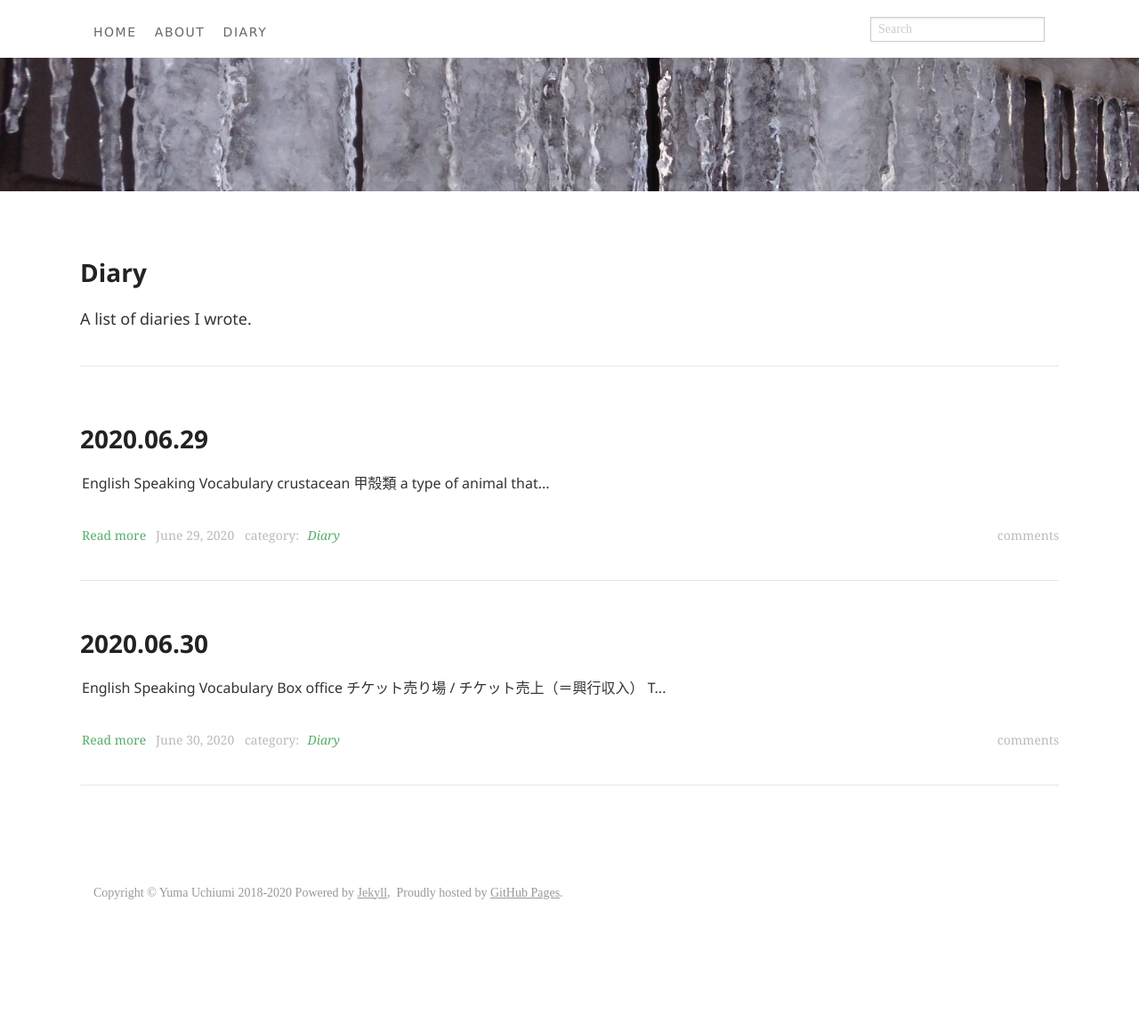
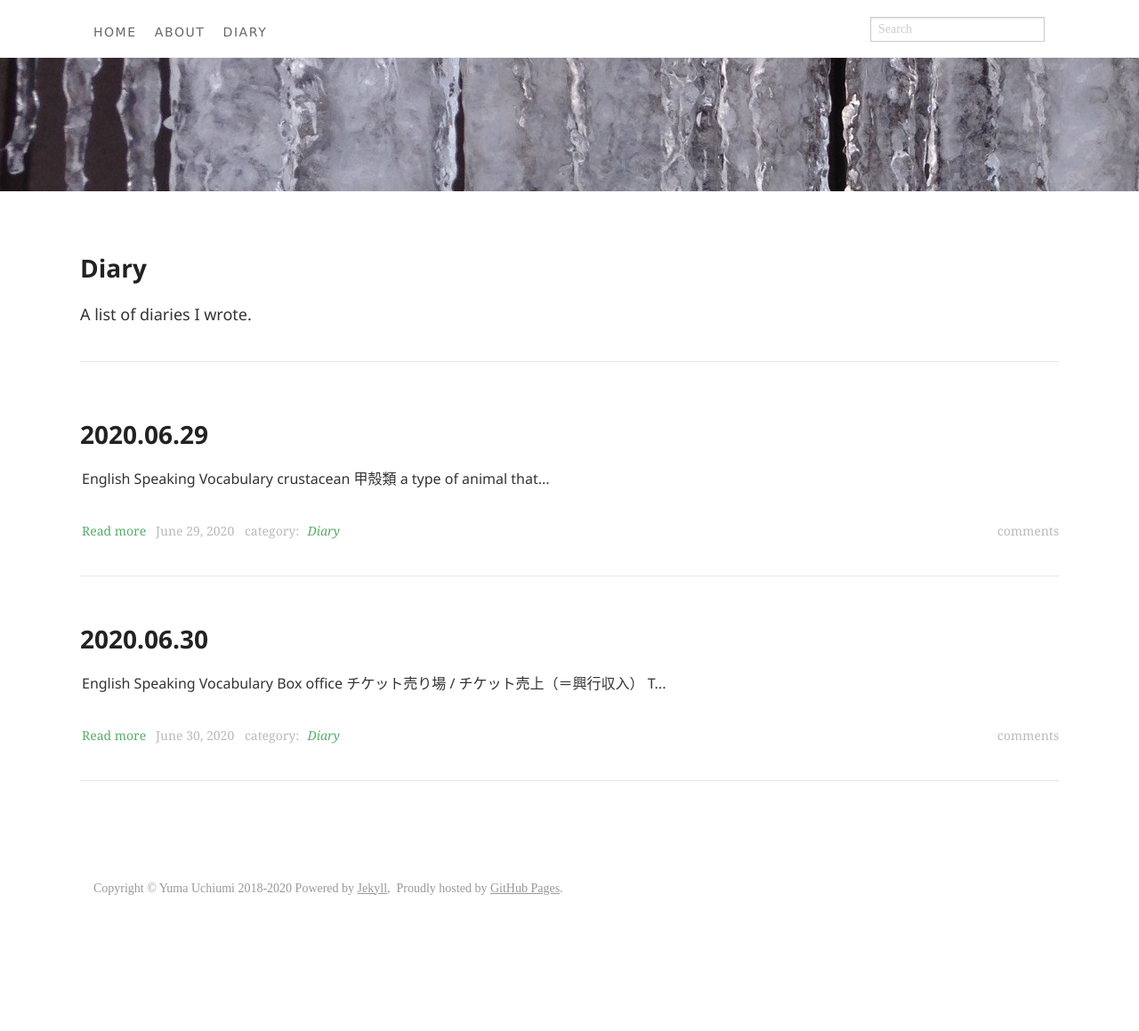
Before and after one commit to yumaloop/old-jekyll-blog-site, a Jekyll site: the page built from _diary/index.html, in a window 1280 px wide. Shown: the whole page at 89% size. Built offline with Jekyll 4.4.1, drawn with Linux system fonts in a browser that asks for light colours; comment, search, counter and statistics services are not loaded.

Commit message:
update header navbar

```diff
--- a/_includes/navbar.html
+++ b/_includes/navbar.html
@@ -21,4 +21,4 @@
         </div>
       </div>
     </section>
-  </nav>
+</nav>
--- a/_layouts/page.html
+++ b/_layouts/page.html
@@ -12,10 +12,11 @@
   <div class="marketing off-canvas-wrap" data-offcanvas>
     <div class="inner-wrap">
 
+    <!-- header -->
     {% include navbar.html %}
-
-    <!-- header -->
-    <header class="masthead" id='masthead'></header>
+    <header>
+      <div class="masthead" id='masthead'></div>
+    </header>
 
     <!-- main-content -->
     <section id="main-content" role="main" class="scroll-container">
--- a/index.html
+++ b/index.html
@@ -12,10 +12,12 @@
   <div class="marketing off-canvas-wrap" data-offcanvas>
     <div class="inner-wrap">
 
-    {% include navbar.html %}
 
     <!-- header -->
-    <header class="masthead" id='masthead'></header>
+    {% include navbar.html %}
+    <header>
+      <div class="masthead" id='masthead'></div>
+    </header>
 
     <!-- main-content -->
     <section id="main-content" role="main" class="scroll-container">
```
Also changed, not shown: _layouts/default.html (+4 -3 lines), _layouts/diary.html (+4 -3 lines), _layouts/post.html (+4 -3 lines).
